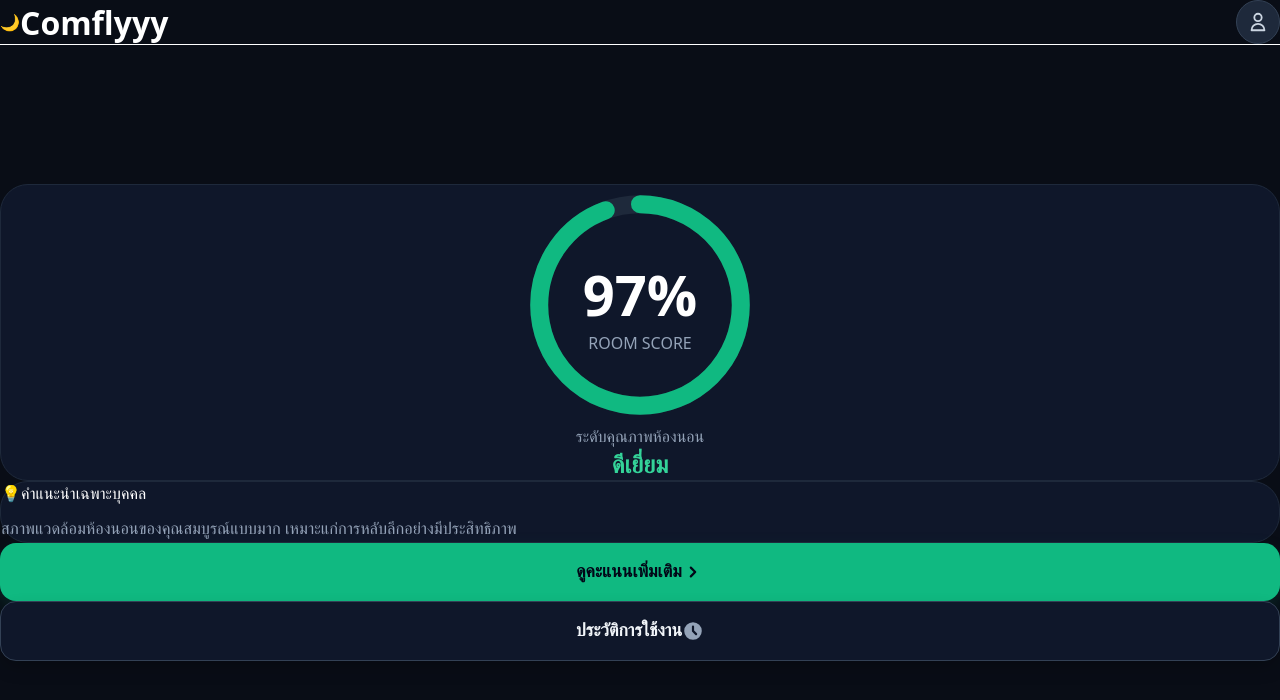
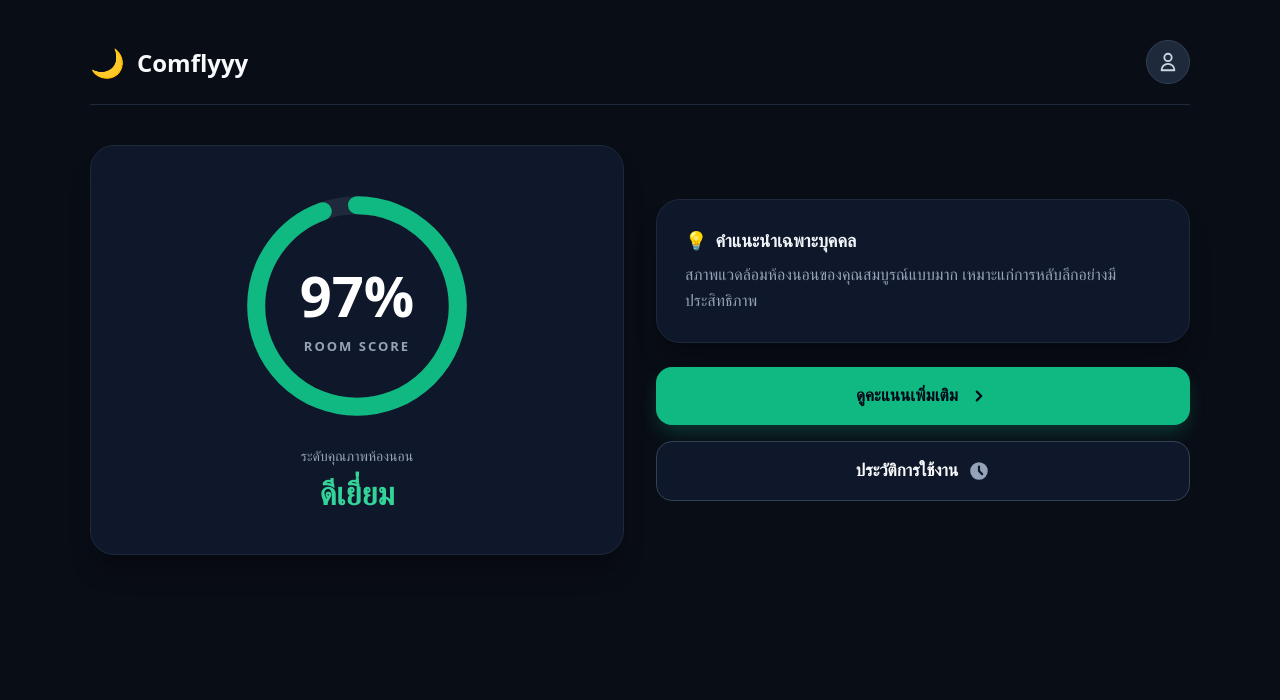
Before and after one commit to paradisesui/comflyyy, a Next.js app: page / in a window 1280 px wide. Shown: the top 700 px of the page. Built offline with nearby package versions, Linux system fonts and the light colour scheme.

Commit message:
fix svg size and layout

```diff
--- a/app/page.tsx
+++ b/app/page.tsx
@@ -10,16 +10,30 @@ export default function Home() {
         backgroundColor: '#090d16',
         minHeight: '100vh',
         width: '100%',
-        boxSizing: 'border-box'
+        boxSizing: 'border-box',
+        padding: '40px 24px',
+        display: 'flex',
+        flexDirection: 'column',
+        justifyContent: 'space-between',
+        fontFamily: 'ui-sans-serif, system-ui, sans-serif'
       }}
-      /* เพิ่ม padding รอบขอบจอ (p-6 md:p-14) เพื่อระยะห่างจากขอบสวยงาม */
-      className="flex flex-col justify-between p-6 md:p-14 font-sans max-w-6xl mx-auto"
     >
+      <div style={{ maxWidth: '1100px', width: '100%', margin: '0 auto' }}>
+
         {/* Header ส่วนบนสุด */}
-      <header className="flex items-center justify-between w-full pb-6 border-b border-slate-800/80">
-        <div className="flex items-center gap-3">
-          <span className="text-3xl">🌙</span>
-          <h1 className="font-bold text-2xl text-slate-100 tracking-wide" style={{ margin: 0 }}>
+        <header
+          style={{
+            display: 'flex',
+            alignItems: 'center',
+            justifyContent: 'space-between',
+            paddingBottom: '20px',
+            borderBottom: '1px solid #1e293b',
+            marginBottom: '40px'
+          }}
+        >
+          <div style={{ display: 'flex', alignItems: 'center', gap: '12px' }}>
+            <span style={{ fontSize: '28px' }}>🌙</span>
+            <h1 style={{ fontWeight: 'bold', fontSize: '24px', color: '#f8fafc', margin: 0, tracking: '0.05em' }}>
               Comflyyy
             </h1>
           </div>
@@ -30,111 +44,107 @@ export default function Home() {
               borderColor: '#334155',
               width: '44px',
               height: '44px',
-            borderRadius: '9999px',
+              borderRadius: '50%',
               borderWidth: '1px',
-            borderStyle: 'solid'
+              borderStyle: 'solid',
+              display: 'flex',
+              alignItems: 'center',
+              justifyContent: 'center',
+              cursor: 'pointer'
             }}
-          className="transition cursor-pointer flex items-center justify-center p-0 hover:bg-slate-700 hover:scale-105 active:scale-95"
           >
-          <svg
-            xmlns="http://www.w3.org/2000/svg"
-            width="22"
-            height="22"
-            fill="none"
-            viewBox="0 0 24 24"
-            stroke="currentColor"
-            style={{ color: '#cbd5e1', width: '22px', height: '22px' }}
-          >
+            <svg xmlns="http://www.w3.org/2000/svg" width="22" height="22" fill="none" viewBox="0 0 24 24" stroke="currentColor" style={{ color: '#cbd5e1' }}>
               <path strokeLinecap="round" strokeLinejoin="round" strokeWidth={2} d="M16 7a4 4 0 11-8 0 4 4 0 018 0zM12 14a7 7 0 00-7 7h14a7 7 0 00-7-7z" />
             </svg>
           </button>
         </header>
 
-      {/* Main Grid Content */}
-      <div className="grid grid-cols-1 md:grid-cols-2 gap-10 my-auto py-10 items-center">
+        {/* Layout แบ่ง 2 ฝั่ง (ซ้าย-ขวา) บนจอคอม */}
+        <div
+          style={{
+            display: 'grid',
+            gridTemplateColumns: 'repeat(auto-fit, minmax(320px, 1fr))',
+            gap: '32px',
+            alignItems: 'center'
+          }}
+        >
 
-        {/* Left Side: Score Display */}
+          {/* ฝั่งซ้าย: วงกลมแสดงคะแนน */}
           <div
             style={{
               backgroundColor: '#0f172a',
               borderColor: '#1e293b',
-            borderRadius: '1.75rem',
+              borderRadius: '24px',
               borderWidth: '1px',
-            borderStyle: 'solid'
+              borderStyle: 'solid',
+              padding: '40px 24px',
+              display: 'flex',
+              flexDirection: 'column',
+              alignItems: 'center',
+              justifyContent: 'center',
+              textAlign: 'center',
+              boxShadow: '0 20px 25px -5px rgba(0, 0, 0, 0.3)'
             }}
-          className="p-8 md:p-10 shadow-2xl flex flex-col items-center justify-center text-center transition hover:border-slate-700"
           >
-          <div className="relative w-64 h-64 flex items-center justify-center">
-            <svg className="-rotate-90 transform" width="240" height="240" viewBox="0 0 100 100" style={{ width: '240px', height: '240px' }}>
-              <circle
-                cx="50"
-                cy="50"
-                r="42"
-                stroke="#1e293b"
-                strokeWidth="7.5"
-                fill="transparent"
-              />
-              <circle
-                cx="50"
-                cy="50"
-                r="42"
-                stroke="#10b981"
-                strokeWidth="7.5"
-                strokeDasharray="263.89"
-                strokeDashoffset="15"
-                strokeLinecap="round"
-                fill="transparent"
-              />
+            <div style={{ position: 'relative', width: '240px', height: '240px', display: 'flex', alignItems: 'center', justifyContent: 'center' }}>
+              <svg transform="rotate(-90)" width="240" height="240" viewBox="0 0 100 100">
+                <circle cx="50" cy="50" r="42" stroke="#1e293b" strokeWidth="7.5" fill="transparent" />
+                <circle cx="50" cy="50" r="42" stroke="#10b981" strokeWidth="7.5" strokeDasharray="263.89" strokeDashoffset="15" strokeLinecap="round" fill="transparent" />
               </svg>
-            <div className="absolute flex flex-col items-center justify-center text-center">
-              <span className="text-6xl font-black text-white tracking-tight" style={{ fontWeight: 900, fontSize: '3.5rem' }}>97%</span>
-              <span className="text-xs font-semibold tracking-widest mt-1 uppercase" style={{ color: '#94a3b8' }}>ROOM SCORE</span>
+              <div style={{ position: 'absolute', display: 'flex', flexDirection: 'column', alignItems: 'center', textAlign: 'center' }}>
+                <span style={{ fontWeight: 900, fontSize: '56px', color: '#ffffff', leading: 1 }}>97%</span>
+                <span style={{ fontSize: '13px', fontWeight: 600, color: '#94a3b8', letterSpacing: '2px', marginTop: '4px' }}>ROOM SCORE</span>
               </div>
             </div>
 
-          <div className="mt-5">
-            <p className="text-sm font-medium" style={{ color: '#94a3b8', margin: 0 }}>ระดับคุณภาพห้องนอน</p>
-            <h2 className="text-3xl md:text-4xl font-extrabold tracking-wide mt-1.5" style={{ color: '#34d399', fontWeight: 800, margin: 0 }}>{level}</h2>
+            <div style={{ marginTop: '20px' }}>
+              <p style={{ fontSize: '14px', color: '#94a3b8', margin: 0 }}>ระดับคุณภาพห้องนอน</p>
+              <h2 style={{ fontSize: '32px', fontWeight: 800, color: '#34d399', margin: '6px 0 0 0' }}>{level}</h2>
             </div>
           </div>
 
-        {/* Right Side: AI Box & Action Buttons */}
-        <div className="flex flex-col space-y-7 justify-center">
+          {/* ฝั่งขวา: คำแนะนำ + ปุ่มกด */}
+          <div style={{ display: 'flex', flexDirection: 'column', gap: '24px' }}>
 
-          {/* Recommendation */}
+            {/* Box คำแนะนำ */}
             <div
               style={{
                 backgroundColor: '#0f172a',
                 borderColor: '#1e293b',
-              borderRadius: '1.75rem',
+                borderRadius: '24px',
                 borderWidth: '1px',
-              borderStyle: 'solid'
+                borderStyle: 'solid',
+                padding: '28px',
+                boxShadow: '0 20px 25px -5px rgba(0, 0, 0, 0.3)'
               }}
-            className="p-7 text-left shadow-2xl transition hover:border-slate-700"
             >
-            <p className="font-semibold mb-2.5 flex items-center gap-2 text-slate-100 text-lg" style={{ margin: 0, marginBottom: '10px' }}>
+              <p style={{ fontWeight: 600, fontSize: '18px', color: '#f1f5f9', margin: '0 0 10px 0', display: 'flex', alignItems: 'center', gap: '8px' }}>
                 <span>💡</span> คำแนะนำเฉพาะบุคคล
               </p>
-            <p style={{ color: '#94a3b8', margin: 0, fontSize: '1.025rem', lineHeight: '1.65' }}>{recommendation}</p>
+              <p style={{ color: '#94a3b8', margin: 0, fontSize: '16px', lineHeight: '1.6' }}>{recommendation}</p>
             </div>
 
-          {/* Action Buttons Container - ปรับระยะห่างระหว่างปุ่ม (gap-4) และเพิ่มเอฟเฟกต์สวยงาม */}
-          <div className="space-y-4 flex flex-col gap-4 pt-2">
+            {/* กล่องปุ่มกด (มีระยะห่างปุ่ม 16px ชัดเจน) */}
+            <div style={{ display: 'flex', flexDirection: 'column', gap: '16px' }}>
 
-            {/* ปุ่มดูคะแนนเพิ่มเติม (Emerald Modern Glow) */}
+              {/* ปุ่มดูคะแนนเพิ่มเติม */}
               <button
                 onClick={() => alert('ไปยังหน้าดูคะแนนเซนเซอร์และกราฟ')}
                 style={{
                   backgroundColor: '#10b981',
                   color: '#020617',
-                borderRadius: '1rem',
+                  borderRadius: '16px',
                   padding: '18px 24px',
                   border: 'none',
-                fontSize: '1.1rem',
+                  fontSize: '17px',
                   fontWeight: 'bold',
-                boxShadow: '0 10px 25px -5px rgba(16, 185, 129, 0.25)'
+                  cursor: 'pointer',
+                  display: 'flex',
+                  alignItems: 'center',
+                  justifyContent: 'center',
+                  gap: '10px',
+                  boxShadow: '0 10px 20px -5px rgba(16, 185, 129, 0.3)'
                 }}
-              className="w-full transition-all duration-200 flex items-center justify-center gap-2.5 cursor-pointer hover:bg-emerald-400 hover:-translate-y-0.5 active:translate-y-0 active:scale-[0.99]"
               >
                 <span>ดูคะแนนเพิ่มเติม</span>
                 <svg xmlns="http://www.w3.org/2000/svg" width="22" height="22" viewBox="0 0 20 20" fill="currentColor">
@@ -142,22 +152,25 @@ export default function Home() {
                 </svg>
               </button>
 
-            {/* ปุ่มประวัติการใช้งาน (Slate Outline Dark) */}
+              {/* ปุ่มประวัติการใช้งาน */}
               <button
                 onClick={() => alert('ไปยังหน้าประวัติการใช้งานและข้อมูล Persona')}
                 style={{
                   backgroundColor: '#0f172a',
                   borderColor: '#334155',
-                color: '#f1f5f9',
-                borderRadius: '1rem',
+                  color: '#f8fafc',
+                  borderRadius: '16px',
                   padding: '18px 24px',
                   borderWidth: '1px',
                   borderStyle: 'solid',
-                fontSize: '1.1rem',
+                  fontSize: '17px',
                   fontWeight: 600,
-                boxShadow: '0 8px 20px -5px rgba(0, 0, 0, 0.3)'
+                  cursor: 'pointer',
+                  display: 'flex',
+                  alignItems: 'center',
+                  justifyContent: 'center',
+                  gap: '10px'
                 }}
-              className="w-full transition-all duration-200 flex items-center justify-center gap-2.5 cursor-pointer hover:bg-slate-800/90 hover:border-slate-500 hover:-translate-y-0.5 active:translate-y-0 active:scale-[0.99]"
               >
                 <span>ประวัติการใช้งาน</span>
                 <svg xmlns="http://www.w3.org/2000/svg" width="22" height="22" viewBox="0 0 20 20" fill="currentColor" style={{ color: '#94a3b8' }}>
@@ -170,6 +183,8 @@ export default function Home() {
           </div>
 
         </div>
+
+      </div>
     </main>
   );
 }
```
Lines whose indentation alone changed are shown as unchanged.
